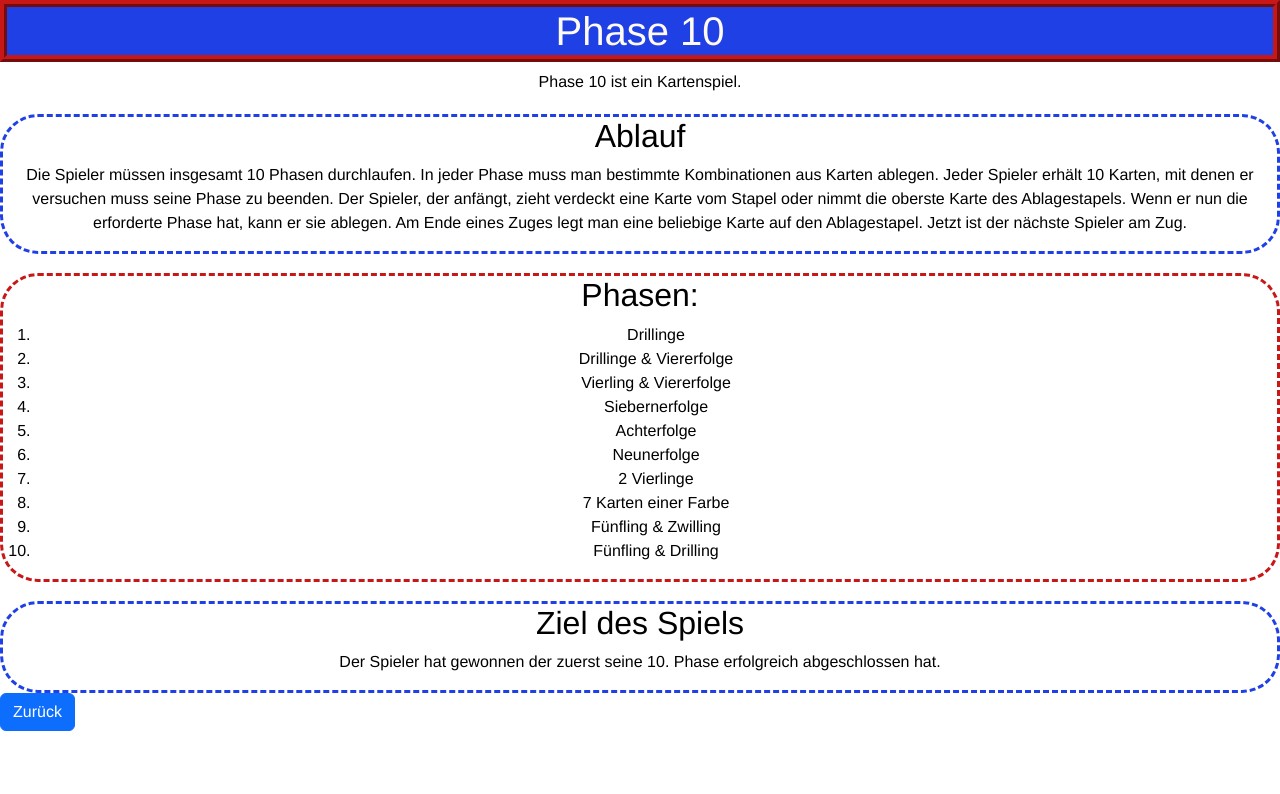
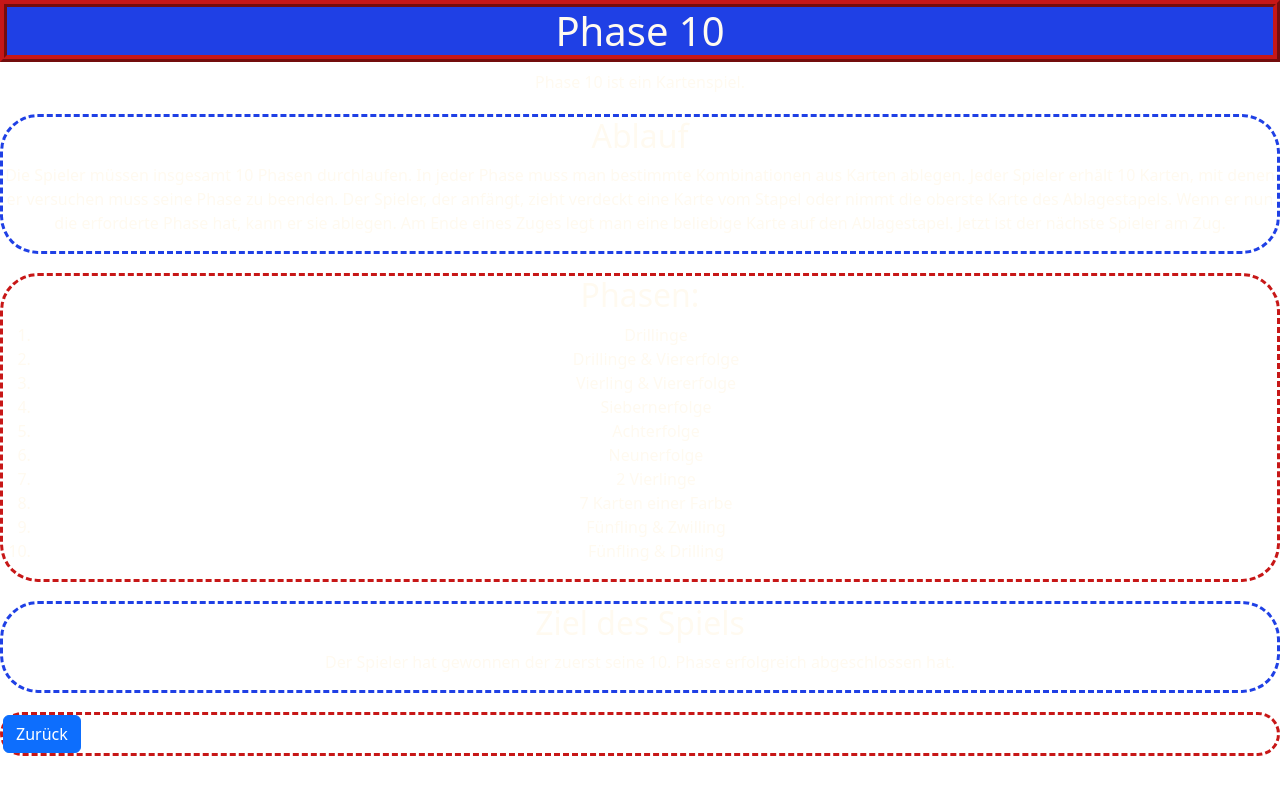
Before and after one commit to Pommesfan/phase10_web_vue, a Vue app: page /about in a window 1280 px wide. Shown: the top 794 px of the page. Built offline with nearby package versions, Linux system fonts and the light colour scheme.

Commit message:
some style correction

```diff
--- a/src/components/About.vue
+++ b/src/components/About.vue
@@ -1,4 +1,5 @@
 <template>
+  <body>
   <div class="text">
     <div class="intro">
       <h1>Phase 10</h1>
@@ -35,9 +36,10 @@
       <p>Der Spieler hat gewonnen der zuerst seine 10. Phase erfolgreich abgeschlossen hat.</p>
     </div>
   </div>
-  <div>
+  <div class="buttons">
     <button id="back_from_about" type="submit" class="btn btn-primary">Zurück</button>
   </div>
+  </body>
 </template>
 
 <script>
@@ -64,11 +66,18 @@
 
   .text{
     text-align: center;
-    color: black;
+    color: floralwhite;
   }
 
   .intro{
     margin-bottom: 20px;
+  }
+
+  .buttons{
+    border: 1mm dashed #c71717;
+    border-radius: 10mm;
+    margin-top: 5mm;
+    bottom: auto;
   }
 
   .gameplay{
--- a/src/components/HelpPage.vue
+++ b/src/components/HelpPage.vue
@@ -1,4 +1,5 @@
 <template>
+  <body>
   <div class="text">
     <h1>Hilfe zu Phase 10</h1>
     <div class="look">
@@ -28,9 +29,10 @@
       </p>
     </div>
   </div>
-  <div>
+  <div class="buttons">
     <button id="back_from_help" type="submit" class="btn btn-primary">Zurück</button>
   </div>
+  </body>
 </template>
 
 <script>
@@ -57,7 +59,7 @@
 
   .text{
     text-align: center;
-    color: black;
+    color: floralwhite;
   }
 
   .look{
--- a/src/components/HomePage.vue
+++ b/src/components/HomePage.vue
@@ -5,11 +5,10 @@
       <NavBar></NavBar>
     </nav>
   </div>
+  <div class="container">
     <h1>Phase 10</h1>
     <p class = "jumbo"> Phase10 ist ein Kartenspiel, bei dem man 10 verschiedene Kombinationen von Karten(Phasen) erfüllen muss.</p>
     <br>
-  <div class="nameInput">
-    <div class="container">
     <div class="row">
       <div class="col-lg-10">
         <picture>
@@ -50,7 +49,6 @@
             <input type="text" id="admission_name" value="">
           </div>
           <button id="submit_admission" type="submit" class="btn btn-primary">Starten</button>
-          </div>
         </div>
       </div>
     </div>
```
Lines whose indentation alone changed are shown as unchanged.
